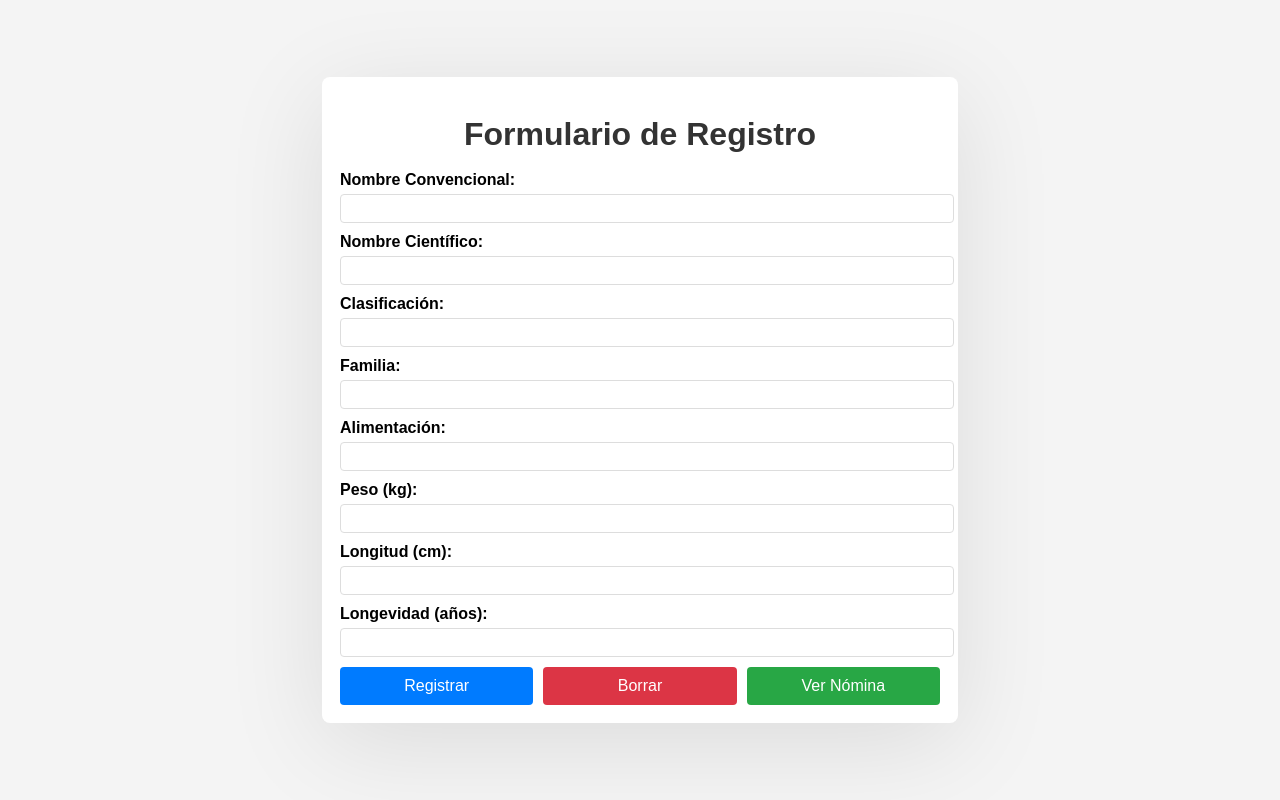
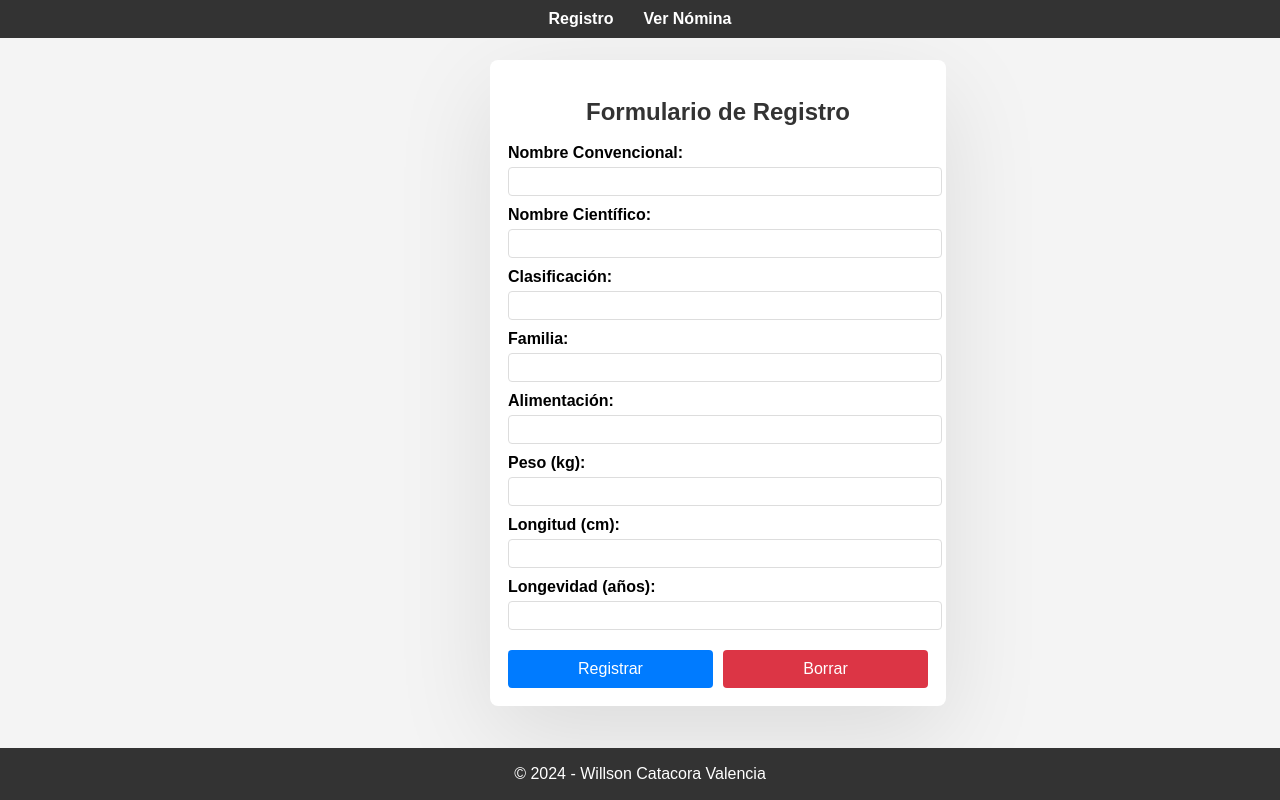
Before and after one commit to Willson-Catacora/Curso-php-mysql, a PHP site: page /index-1.php in a window 1280 px wide. Run offline with PHP 8.4, Linux system fonts and the light colour scheme; data that the repository does not hold is empty.

Commit message:
Se mejoro la la vista en para el usuario y se hizo el listado exitosamente.-

```diff
--- /dev/null
+++ b/ProyectoFinal/Ver_datos.php
@@ -0,0 +1,21 @@
+<?php
+    include('conexion.php');
+
+    $consulta = "SELECT * FROM ficha_tecnica";
+    $query = mysqli_query($conexion, $consulta) or die("No se ha podido mostrar la consulta");
+    while($columna = mysqli_fetch_array($query)){
+        echo "<tr>";
+        echo "<td>".$columna['Codigo']."</td>";
+        echo "<td>".$columna['Nombre convencional']."</td>";
+        echo "<td>".$columna['Nombre cientifico']."</td>";
+        echo "<td>".$columna['Clasificación']."</td>";
+        echo "<td>".$columna['Familia']."</td>";
+        echo "<td>".$columna['Alimentación']."</td>";
+        echo "<td>".$columna['Peso']."</td>";
+        echo "<td>".$columna['Longitud']."</td>";
+        echo "<td>".$columna['Longevidad']."</td>";
+        echo "<td><a href='actualizar.php?id=".$columna['Codigo']."'>MODIFICAR</a></td>";
+        echo "<td><a href='eliminar.php?id=".$columna['Codigo']."' onclick='return confirm(\"¿Estás seguro de que deseas eliminar este registro?\")'>ELIMINAR</a></td>";
+        echo "</tr>";
+    }
+?>
--- a/ProyectoFinal/css/style.css
+++ /dev/null
@@ -1,77 +0,0 @@
-body {
-    font-family: Arial, sans-serif;
-    background-color: #f4f4f4;
-    display: flex;
-    justify-content: center;
-    align-items: center;
-    height: 100vh;
-    margin: 0;
-}
-
-.container {
-    background: #fff;
-    padding: 18px;
-    border-radius: 8px;
-    box-shadow: 0px 20px 100px rgba(0, 0, 0, 0.1);
-    width: 100%;
-    max-width: 600px; /* Ajusta el ancho máximo del formulario */
-}
-
-h1 {
-    text-align: center;
-    margin-bottom: 18px;
-    color: #333;
-}
-
-.form-group {
-    margin-bottom: 10px;
-}
-
-label {
-    display: block;
-    margin-bottom: 5px;
-    font-weight: bold;
-}
-
-input[type="text"], input[type="number"] {
-    width: 100%;
-    padding: 6px;
-    border: 1px solid #ddd;
-    border-radius: 4px;
-}
-
-.button-group {
-    display: flex;
-    gap: 10px; /* Espacio entre los botones */
-}
-
-button {
-    background-color: #007bff;
-    color: #fff;
-    border: none;
-    padding: 10px 15px;
-    border-radius: 4px;
-    cursor: pointer;
-    font-size: 16px;
-    flex: 1;
-}
-
-button:hover {
-    background-color: #0056b3;
-}
-
-#borrar {
-    background-color: #dc3545;
-}
-
-#borrar:hover {
-    background-color: #c82333;
-}
-
-#ver-nomina {
-    background-color: #28a745;
-}
-
-#ver-nomina:hover {
-    background-color: #218838;
-}
--- a/ProyectoFinal/formulario_registro.php
+++ /dev/null
@@ -1,42 +0,0 @@
-<div class="container">
-        <h1>Formulario de Registro</h1>
-        <form action="registro.php" method="POST">
-            <div class="form-group">
-                <label for="nombre-convencional">Nombre Convencional:</label>
-                <input type="text" id="nombre-convencional" name="nombre_convencional" maxlength="40" required>
-            </div>
-            <div class="form-group">
-                <label for="nombre-cientifico">Nombre Científico:</label>
-                <input type="text" id="nombre-cientifico" name="nombre_cientifico" maxlength="40" required>
-            </div>
-            <div class="form-group">
-                <label for="clasificacion">Clasificación:</label>
-                <input type="text" id="clasificacion" name="clasificacion" maxlength="25" required>
-            </div>
-            <div class="form-group">
-                <label for="familia">Familia:</label>
-                <input type="text" id="familia" name="familia" maxlength="25" required>
-            </div>
-            <div class="form-group">
-                <label for="alimentacion">Alimentación:</label>
-                <input type="text" id="alimentacion" name="alimentacion" maxlength="25" required>
-            </div>
-            <div class="form-group">
-                <label for="peso">Peso (kg):</label>
-                <input type="number" id="peso" name="peso" required>
-            </div>
-            <div class="form-group">
-                <label for="longitud">Longitud (cm):</label>
-                <input type="number" id="longitud" name="longitud" required>
-            </div>
-            <div class="form-group">
-                <label for="longevidad">Longevidad (años):</label>
-                <input type="number" id="longevidad" name="longevidad" required>
-            </div>
-            <div class="button-group">
-                <button type="submit">Registrar</button>
-                <button type="reset" id="borrar">Borrar</button>
-                <button type="button" id="ver-nomina">Ver Nómina</button>
-            </div>
-        </form>
-    </div>
--- a/ProyectoFinal/index-1.php
+++ b/ProyectoFinal/index-1.php
@@ -3,10 +3,105 @@
 <head>
     <meta charset="UTF-8">
     <meta name="viewport" content="width=device-width, initial-scale=1.0">
-    <title>Formulario de Registro</title>
-    <link rel="stylesheet" href="./css/style.css">
+    <title>Gestor de Estudiantes</title>
+    <link rel="stylesheet" href="styles.css">
 </head>
 <body>
-    <?php require('formulario_registro.php');?>
+    <header>
+        <nav>
+            <ul>
+                <li><a href="#" id="btnRegistro">Registro</a></li>
+                <li><a href="#" id="btnNomina">Ver Nómina</a></li>
+            </ul>
+        </nav>
+    </header>
+
+    <main id="main-content">
+        <div class="container">
+            <!-- Formulario de Registro -->
+            <section id="registro" class="content-section">
+                <h1>Formulario de Registro</h1>
+                <form action="registro.php" method="POST">
+                    <div class="form-group">
+                        <label>Nombre Convencional:</label>
+                        <input type="text" name="nombre_convencional" maxlength="40" required>
+                    </div>
+                    <div class="form-group">
+                        <label>Nombre Científico:</label>
+                        <input type="text" id="nombre-cientifico" name="nombre_cientifico" maxlength="40" required>
+                    </div>
+                    <div class="form-group">
+                        <label>Clasificación:</label>
+                        <input type="text" name="clasificacion" maxlength="25" required>
+                    </div>
+                    <div class="form-group">
+                        <label>Familia:</label>
+                        <input type="text" name="familia" maxlength="25" required>
+                    </div>
+                    <div class="form-group">
+                        <label>Alimentación:</label>
+                        <input type="text" name="alimentacion" maxlength="25" required>
+                    </div>
+                    <div class="form-group">
+                        <label>Peso (kg):</label>
+                        <input type="number" name="peso" required>
+                    </div>
+                    <div class="form-group">
+                        <label>Longitud (cm):</label>
+                        <input type="number" name="longitud" required>
+                    </div>
+                    <div class="form-group">
+                        <label>Longevidad (años):</label>
+                        <input type="number" name="longevidad" required>
+                    </div>
+                    <div class="button-group">
+                        <button type="submit">Registrar</button>
+                        <button type="reset" id="borrar">Borrar</button>
+                    </div>
+                </form>
+            </section>
+
+            <!-- Nómina de Estudiantes -->
+            <section id="nomina" class="content-section" style="display: none;">
+                <h1>Mostrar los Datos de Ficha Técnica</h1>
+                <table>
+                    <thead>
+                        <tr>
+                            <th>COD</th>
+                            <th>NOMBRE CONVENCIONAL</th>
+                            <th>NOMBRE CIENTÍFICO</th>
+                            <th>CLASIFICACIÓN</th>
+                            <th>FAMILIA</th>
+                            <th>ALIMENTACIÓN</th>
+                            <th>PESO (Kg)</th>
+                            <th>LONGITUD (cm)</th>
+                            <th>LONGEVIDAD (años)</th>
+                            <th>ACTUALIZAR</th>
+                            <th>ELIMINAR</th>
+                        </tr>
+                    </thead>
+                    <tbody>
+                        <?php include('Ver_datos.php');?>
+                    </tbody>
+                </table>
+            </section>
+        </div>
+    </main>
+
+    <footer>
+        <p>&copy; 2024 - Willson Catacora Valencia</p>
+    </footer>
+
+    <script>
+        document.getElementById('btnRegistro').addEventListener('click', function() {
+            document.getElementById('registro').style.display = 'block';
+            document.getElementById('nomina').style.display = 'none';
+        });
+
+        document.getElementById('btnNomina').addEventListener('click', function() {
+            document.getElementById('registro').style.display = 'none';
+            document.getElementById('nomina').style.display = 'block';
+        });
+    </script>
 </body>
 </html>
--- /dev/null
+++ b/ProyectoFinal/styles.css
@@ -0,0 +1,157 @@
+body {
+    font-family: Arial, sans-serif;
+    background-color: #f4f4f4;
+    display: flex;
+    justify-content: center;
+    align-items: center;
+    /* height: 110vh; */
+    margin: 0;
+}
+
+header {
+    background-color: #333;
+    color: #fff;
+    padding: 10px 0;
+    width: 100%;
+    position: fixed;
+    top: 0;
+    left: 0;
+}
+
+nav ul {
+    list-style: none;
+    margin: 0;
+    padding: 0;
+    display: flex;
+    justify-content: center;
+}
+
+nav ul li {
+    margin: 0 15px;
+}
+
+nav a {
+    color: #fff;
+    text-decoration: none;
+    font-weight: bold;
+}
+
+.container {
+    background: #fff;
+    padding: 18px;
+    margin: 60px;
+    border-radius: 8px;
+    box-shadow: 0px 30px 100px rgba(0, 0, 0, 0.1);
+    width: 100%;
+    max-width: 1355px;
+    align-items: center;
+}
+
+h1 {
+    text-align: center;
+    margin-bottom: 18px;
+    color: #333;
+}
+
+.form-group {
+    margin-bottom: 10px;
+}
+
+label {
+    display: block;
+    margin-bottom: 5px;
+    font-weight: bold;
+}
+
+input[type="text"], input[type="number"] {
+    width: 100%;
+    padding: 6px;
+    border: 1px solid #ddd;
+    border-radius: 4px;
+}
+
+.button-group {
+    display: flex;
+    gap: 10px;
+    justify-content: center;
+    margin-top: 20px; /* Asegúrate de que hay suficiente espacio alrededor del grupo de botones */
+}
+
+button {
+    background-color: #007bff;
+    color: #fff;
+    border: none;
+    padding: 10px 20px; /* Ajusta el tamaño del padding para asegurar que los botones sean visibles */
+    border-radius: 4px;
+    cursor: pointer;
+    font-size: 16px;
+    flex: 1;
+    text-align: center; /* Asegúrate de que el texto esté centrado */
+}
+
+button:hover {
+    background-color: #0056b3;
+}
+
+#borrar {
+    background-color: #dc3545;
+}
+
+#borrar:hover {
+    background-color: #c82333;
+}
+
+#ver-nomina {
+    background-color: #28a745;
+}
+
+#ver-nomina:hover {
+    background-color: #218838;
+}
+
+table {
+    width: 100%;
+    border-collapse: collapse;
+    background-color: #ffffff;
+    box-shadow: 0 0 10px rgba(0, 0, 0, 0.1);
+    margin: 0 auto;
+}
+
+th, td {
+    border: 1px solid #ddd;
+    padding: 12px;
+    text-align: center;
+}
+
+th {
+    background-color: #4CAF50;
+    color: white;
+}
+
+tr:nth-child(even) {
+    background-color: #f9f9f9;
+}
+
+tr:hover {
+    background-color: #f1f1f1;
+}
+
+a {
+    text-decoration: none;
+    color: #007BFF;
+    font-weight: bold;
+}
+
+a:hover {
+    text-decoration: underline;
+}
+
+footer {
+    background-color: #333;
+    color: #fff;
+    text-align: center;
+    padding: 1px 0;
+    width: 100%;
+    position: fixed;
+    bottom: 0;
+}
```
